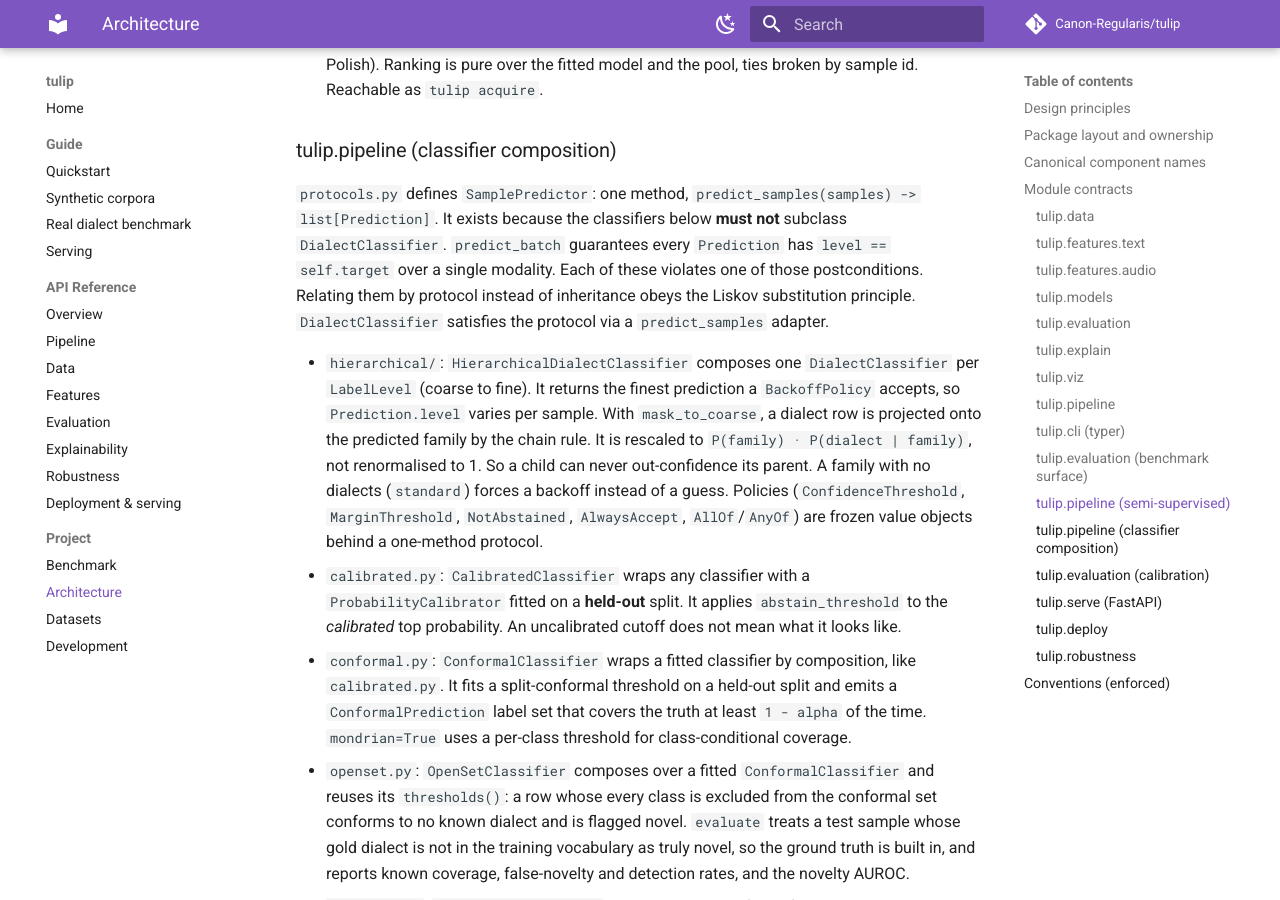
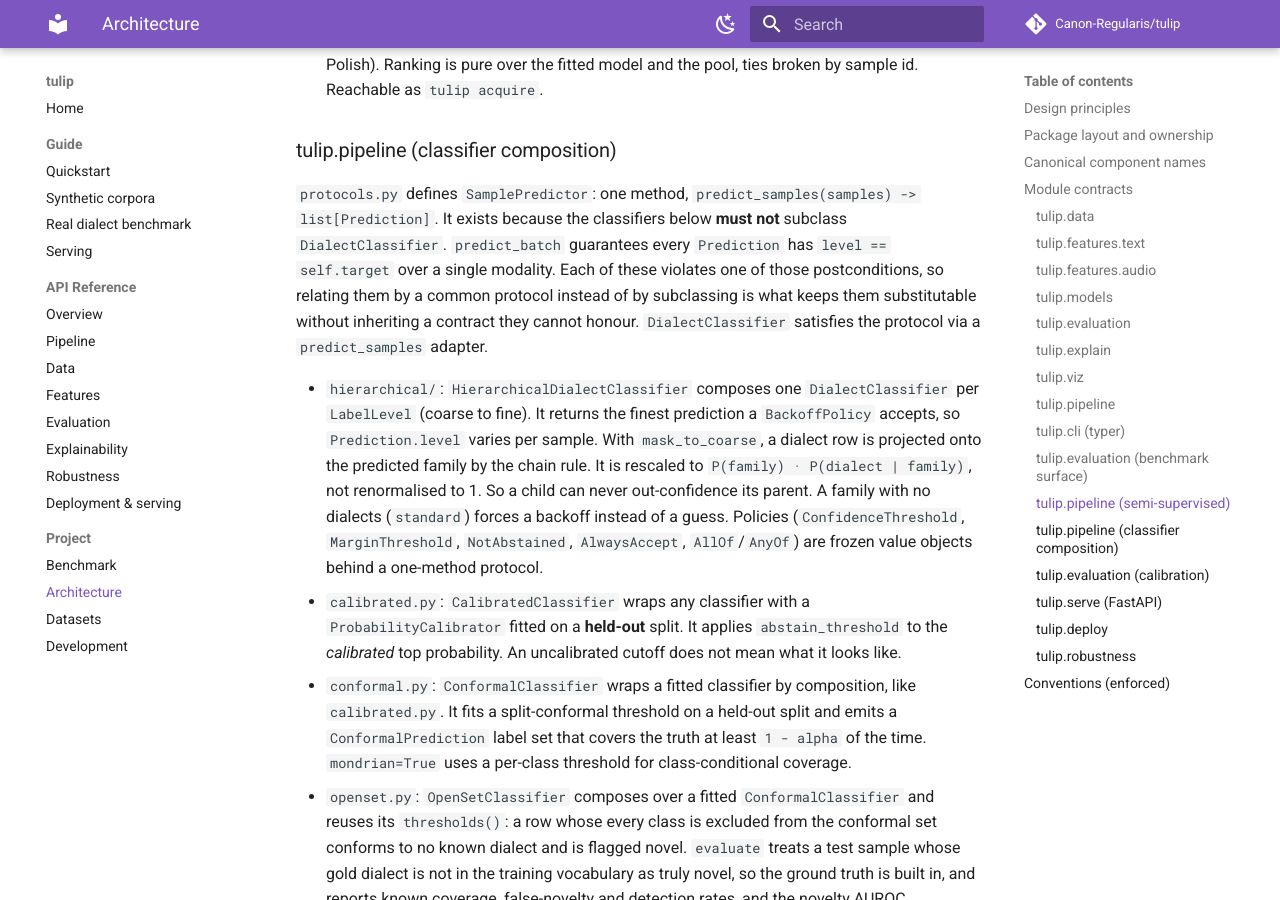
Before and after one commit to Canon-Regularis/tulip, an MkDocs documentation site: the page built from docs/architecture.md, in a window 1280 px wide and 900 px high, scrolled down 10060 px. Built offline with MkDocs 1.6.1 and Material for MkDocs 9.7.7, drawn with Linux system fonts in a browser that asks for light colours; comment, search, counter and statistics services are not loaded.

Commit message:
refactor(docs): update documentation across the board

```diff
--- a/docs/architecture.md
+++ b/docs/architecture.md
@@ -442,9 +442,10 @@ against the `pyproject.toml` version, which is the single source of truth.
 -> list[Prediction]`. It exists because the classifiers below **must not**
 subclass `DialectClassifier`. `predict_batch` guarantees every `Prediction` has
 `level == self.target` over a single modality. Each of these violates one of
-those postconditions. Relating them by protocol instead of inheritance obeys the
-Liskov substitution principle. `DialectClassifier`
-satisfies the protocol via a `predict_samples` adapter.
+those postconditions, so relating them by a common protocol instead of by
+subclassing is what keeps them substitutable without inheriting a contract they
+cannot honour. `DialectClassifier` satisfies the protocol via a `predict_samples`
+adapter.
 
 - `hierarchical/`: `HierarchicalDialectClassifier` composes one
   `DialectClassifier` per `LabelLevel` (coarse to fine). It returns the finest
```
Also changed, not shown: 5 other files.
